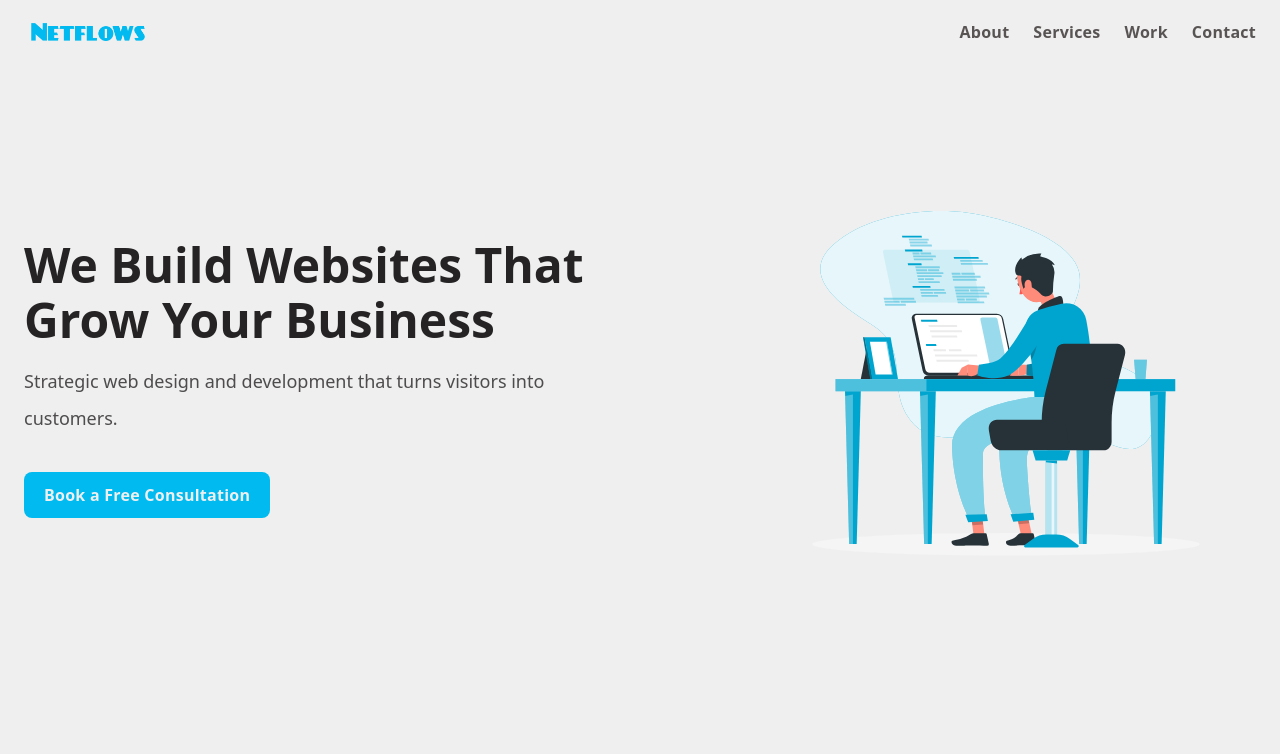
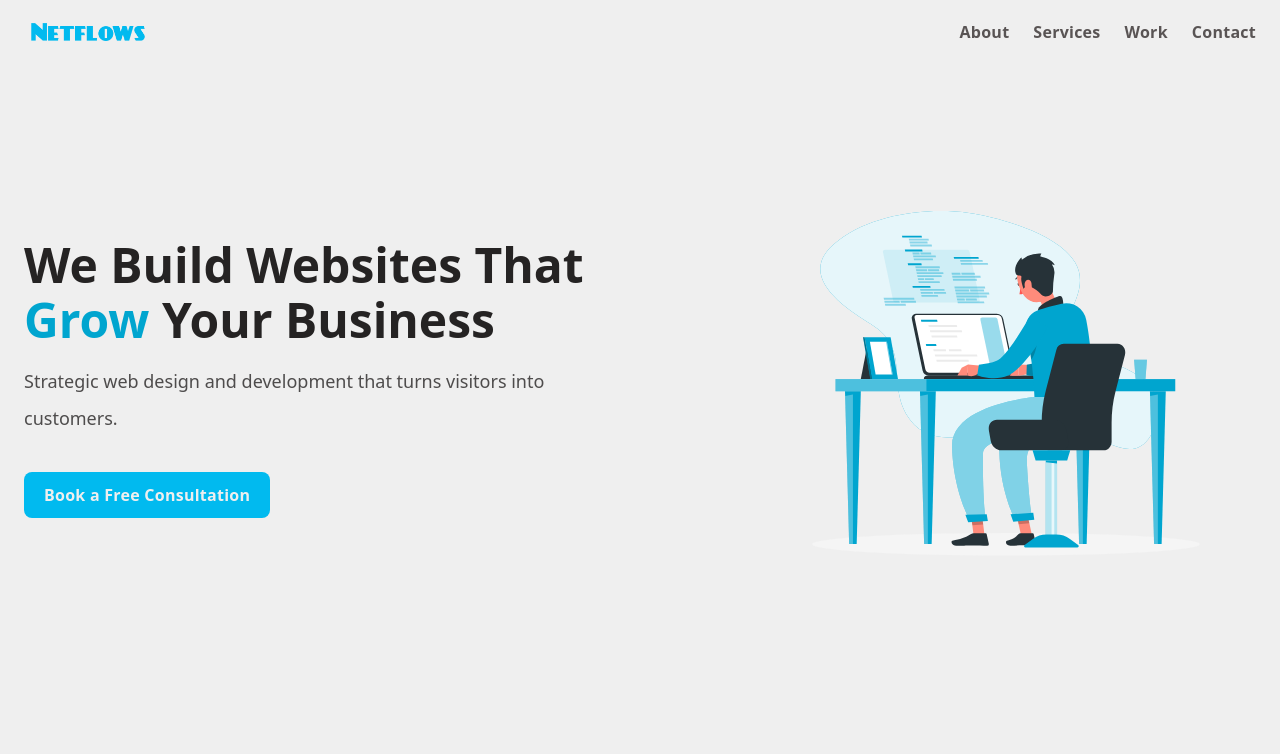
Before and after one commit to flowz0/netflows, a Next.js app: page / in a window 1280 px wide. Shown: the top 754 px of the page. Built offline with nearby package versions, Linux system fonts and the light colour scheme.

Commit message:
fix: set standard section padding & highlight keyword in title

```diff
--- a/app/components/pages/home/Hero.tsx
+++ b/app/components/pages/home/Hero.tsx
@@ -5,11 +5,15 @@ import HeroImg from "@/public/hero-img.svg";
 
 export default function Hero() {
   return (
-    <header className="pt-32 pb-48">
+    <header className="py-32">
       <div className="max-w-7xl mx-auto px-6 flex flex-col justify-between gap-8 items-center lg:flex-row">
         <div className="max-w-xl">
-          <h1 className="text-[#252323] text-4xl/[2.466rem] font-bold md:text-5xl/[3.416rem]">We Build Websites That Grow Your Business</h1>
-          <p className="text-[rgba(37,35,35,0.8)] text-base/[2.224rem] mt-4 md:text-lg/[2.274rem]">Strategic web design and development that turns visitors into customers.</p>
+          <h1 className="text-[#252323] text-4xl/[2.466rem] font-bold md:text-5xl/[3.416rem]">
+            We Build Websites That <span className="text-[#00A5CF]">Grow</span> Your Business
+          </h1>
+          <p className="text-[rgba(37,35,35,0.8)] text-base/[2.224rem] mt-4 md:text-lg/[2.274rem]">
+            Strategic web design and development that turns visitors into customers.
+          </p>
           <Button className="mt-9 w-full lg:w-fit">Book a Free Consultation</Button>
         </div>
         <Image
```
